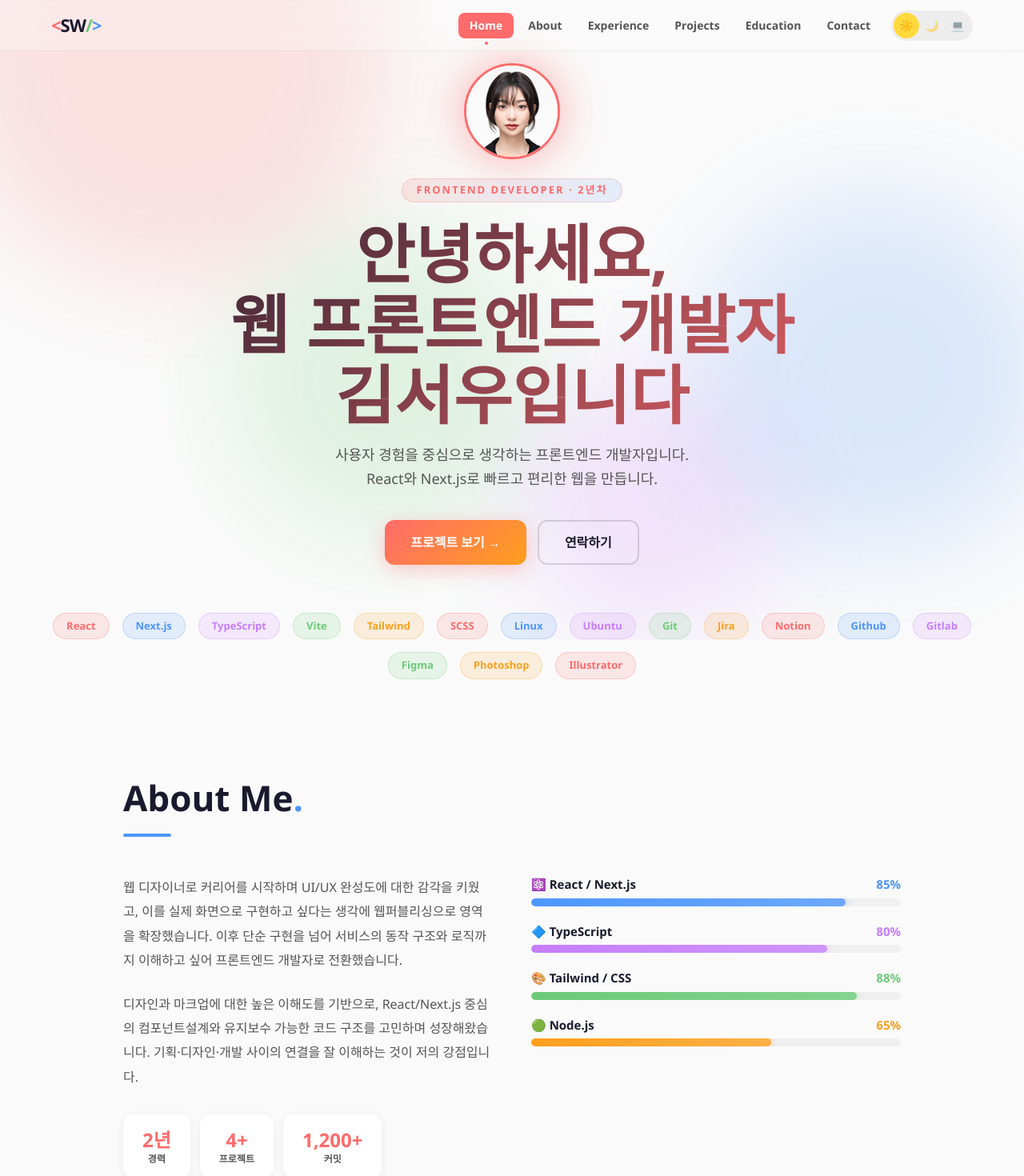
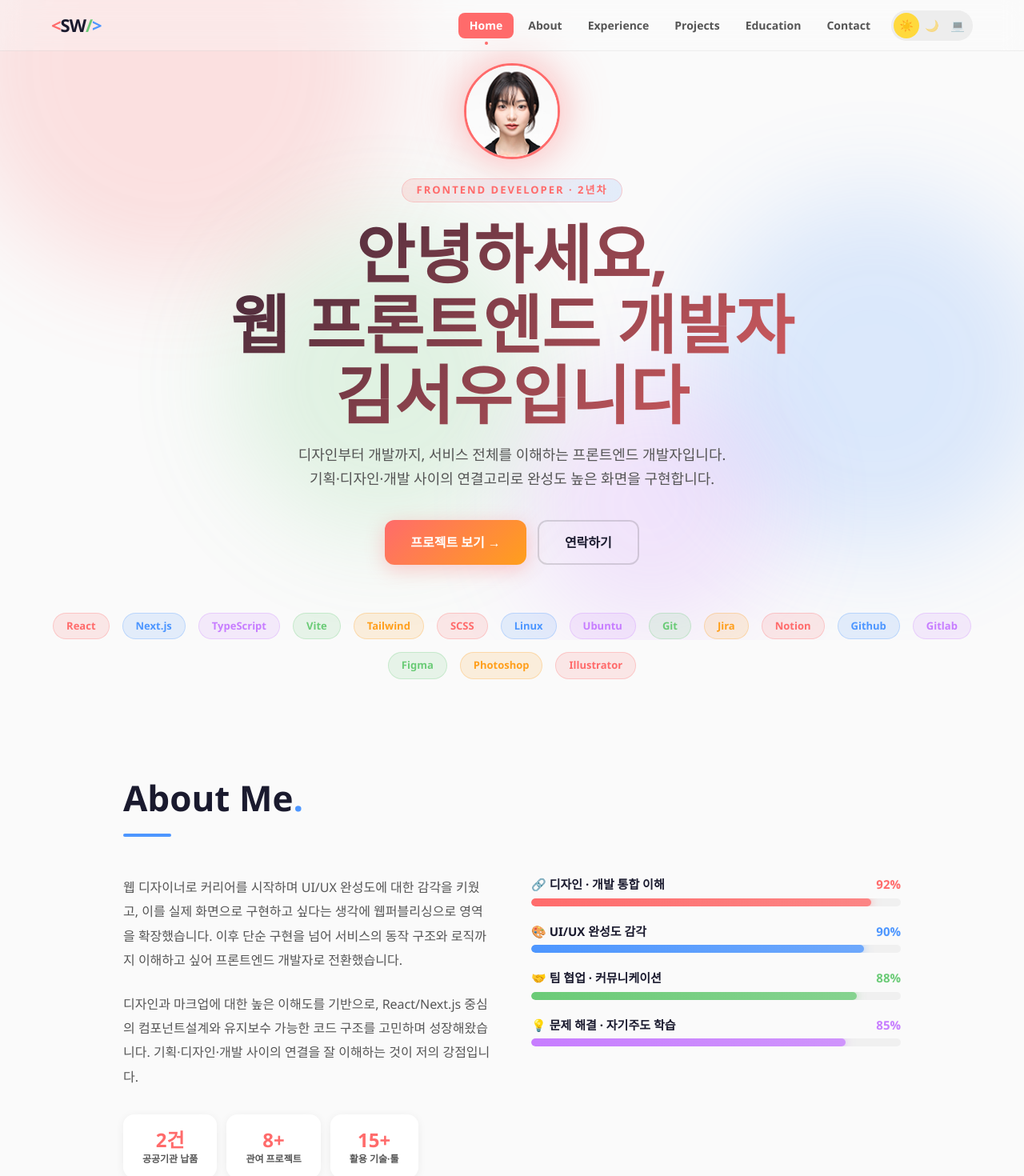
Before and after one commit to ksw-github/my-portfolio, a Next.js app: page / in a window 1280 px wide. Shown: the top 1470 px of the page at 80% size. Built offline with nearby package versions, Linux system fonts and the light colour scheme.

Commit message:
content: About·Hero 섹션 업데이트

```diff
--- a/src/components/sections/AboutSection.tsx
+++ b/src/components/sections/AboutSection.tsx
@@ -24,9 +24,9 @@ export default function AboutSection() {
   }, []);
 
   const stats = [
-    { label: "경력", value: "2년" },
-    { label: "프로젝트", value: "4+" },
-    { label: "커밋", value: "1,200+" },
+    { label: "공공기관 납품", value: "2건" },
+    { label: "관여 프로젝트", value: "8+" },
+    { label: "활용 기술·툴", value: "15+" },
   ];
 
   return (
--- a/src/components/sections/HeroSection.tsx
+++ b/src/components/sections/HeroSection.tsx
@@ -69,9 +69,9 @@ export default function HeroSection({ onScrollTo }: HeroSectionProps) {
 
         {/* 부제목 */}
         <p className="text-[18px] text-theme-sub max-w-[540px] mx-auto mb-9 leading-[1.7]">
-          사용자 경험을 중심으로 생각하는 프론트엔드 개발자입니다.
+          디자인부터 개발까지, 서비스 전체를 이해하는 프론트엔드 개발자입니다.
           <br />
-          React와 Next.js로 빠르고 편리한 웹을 만듭니다.
+          기획·디자인·개발 사이의 연결고리로 완성도 높은 화면을 구현합니다.
         </p>
 
         {/* 버튼 */}
--- a/src/data/projects.ts
+++ b/src/data/projects.ts
@@ -22,13 +22,13 @@ export const projects: Project[] = [
     demo: "#",
     period: "2025.02 ~ 2025.09",
     members: 5,
-    memberRole: "프론트엔드",
+    memberRole: "웹 프론트엔드",
     contribution: 20,
     tags: ["3D GIS", "실시간 스트리밍", "AI 이벤트 감지"],
     features: [
       {
-        title: "관제 UI/UX 퍼플리싱",
-        items: ["프로젝트 전체 UI를 전담하여 하드코딩"],
+        title: "화면 UI/UX 퍼플리싱",
+        items: ["프로젝트 전체 UI를 전담하여 html, scss 하드코딩"],
       },
       {
         title: "실시간 영상 스트리밍 시스템",
@@ -44,23 +44,23 @@ export const projects: Project[] = [
         items: [
           "장비 노드 우클릭으로 AI 분석 타입(얼굴인식, 침입감지 등)을 설정하는 UX 구현",
           "14개 파일에 걸쳐 기존 컴포넌트와 통합 리팩토링",
-          "커스텀 훅으로 리팩토링하여, 3개 컴포넌트에 산재된 우클릭 로직을 1개 훅으로 통합",
-          "Zustand기반 장비 상태 관리 스토어 구축, 기존 팝업 스토어에 AI 타입 관련 액션 확장",
+          "우클릭 메뉴를 커스텀 훅으로 리팩토링하여 3개 컴포넌트에 산재된 우클릭 로직을 1개 훅으로 통합",
+          "Zustand기반 장비 상태관리 스토어 구축, 기존 팝업 스토어에 AI 타입 관련 액션 확장",
         ],
       },
       {
         title: "공통 컴포넌트 및 커스텀 훅 개발",
         items: [
           "공통 팝업 컴포넌트로 기존 파일을 통합하여 중복 SCSS 코드 대폭 삭제, 로그아웃 팝업 컴포넌트 코드 대폭 축소",
-          "마우스스크롤 커스텀 훅 개발, 장비 목록/영상 목록 2개 패널에서 마우스 드래그 스크롤 기능 공통 적용, 리사이즈 대응 포함",
-          "SCSS 리팩토링: 장비관리와 하단 영상스트리밍 모듈의 스타일 코드 네스팅 구조 정리",
+          "마우스스크롤 커스텀 훅 개발, 장비목록/영상목록 2개 패널에서 마우스 드래그스크롤기능 재사용, 리사이즈 대응 포함",
+          "장비관리와 하단 영상스트리밍 모듈의 SCSS 코드 구조 정리(리팩토링)",
         ],
       },
       {
         title: "GIS 맵 UI/UX 개선",
         items: [
           "시야각 렌더링 로직 개선, CesiumJS 기반 CCTV 시야각 시각화 고도화",
-          "CCTV/로봇 아이콘에 CSS 애니메이션 이펙트 적용, 장비 상태 변경 시 시각적 피드백 제공",
+          "CCTV/로봇 아이콘에 CSS 애니메이션 이펙트 적용, 장비상태 변경 시 시각적 피드백 제공",
           "GIS 맵 노드 팝업 및 툴팁 UI 개선",
         ],
       },
@@ -68,9 +68,8 @@ export const projects: Project[] = [
         title: "성과",
         items: [
           "순수 css 퍼플리싱으로 프로젝트 전체 작업기간 대폭 축소",
-          "영상 스트리밍 패널을 포함한 관제 전체 영역 구축",
           "팝업 컴포넌트 구현으로 팝업 관련 중복 SCSS 코드 대폭 축소, 로그아웃 팝업 코드량 66% 축소",
-          "`useContextMenu` 훅 추출로 우클릭 메뉴 로직의 유지보수 포인트 3곳 → 1곳 통합",
+          "우클릭 메뉴 훅 추출로 우클릭 메뉴 로직의 유지보수 포인트 3곳 → 1곳 통합",
           "AI 타입 설정 기능을 설계부터 리팩토링까지 전 주기 수행, 기획 변경 4회에 유연하게 대응",
         ],
       },
@@ -94,7 +93,7 @@ export const projects: Project[] = [
     demo: "#",
     period: "2025.02 ~ 2025.09",
     members: 5,
-    memberRole: "프론트엔드",
+    memberRole: "웹 프론트엔드",
     contribution: 20,
     tags: ["관리 시스템", "운영 효율화"],
     features: [
@@ -144,7 +143,7 @@ export const projects: Project[] = [
     demo: "#",
     period: "2024.03 ~ 2024.08",
     members: 4,
-    memberRole: "프론트엔드",
+    memberRole: "웹 프론트엔드",
     contribution: 20,
     tags: ["GPS 추적", "위치 데이터", "이동 이력", "실시간 모니터링"],
     features: [
@@ -160,17 +159,17 @@ export const projects: Project[] = [
       {
         title: "성과",
         items: [
-          "계정관리 3개 모듈(관리자/사용자/임시사용자) 전체 CRUD를 구현하여 계정 관리 기능 100% 완성",
-          "리팩토링을 통해 중복 모달 코드 40% 감소 및 에러 핸들링 구체화로 운영 이슈 추적 시간 약 50% 단축",
-          "공통 컴포넌트(CommonSearch, CommonTable, CommonModal) 재사용 패턴 적용으로 페이지 신규 개발 시 평균 개발 시간 약 30% 단축",
-          "폼 유효성 검증(아이디/이메일 중복검사, 비밀번호 복합 조건, 필수값 체크)을 프론트단에서 100% 처리하여 불필요한 서버 요청 방지",
+          "계정관리 3개 모듈(관리자/사용자/임시사용자) 전체 CRUD를 구현하여 계정관리 기능 100% 완성",
+          "리팩토링을 통해 중복코드 40%감소 및 에러핸들링 구체화로 운영이슈 추적시간 약 50% 단축",
+          "공통 컴포넌트 재사용 패턴 적용으로 페이지 신규개발 시 평균 개발시간 약 30% 단축",
+          "폼 유효성 검증(ID/Email중복검사, 비밀번호조건, 필수값체크)을 웹 프론트단에서 100% 처리하여 불필요한 서버요청 방지",
         ],
       },
     ],
   },
   {
     title: "한국인삼공사 무인출입/안전관리 시스템",
-    desc: "공사 작업자, 업체, 관리자가 모바일 웹/PC 웹에서 공사허가 및 출입 신청, 완료보고, 공사중지, 안전교육, 안전사항 등을 확인하고 본인 서명을 전자문서화하여 관리하는 시스템으로 작업자/업체용 화면(모바일 웹)과 관리자용 화면(PC 웹)을 담당하였습니다.",
+    desc: "공사 작업자, 업체, 관리자가 모바일 웹/PC 웹에서 공사허가 및 출입 신청, 완료보고, 공사중지, 안전교육, 안전사항 등을 확인하고 본인서명을 전자문서화하여 관리하는 시스템으로 작업자/업체용 화면(모바일 웹)과 관리자용 화면(PC 웹)을 담당하였습니다.",
     stack: ["jQuery", "JavaScript", "mongoDB", "Bootstrap", "Figma"],
     color: COLORS.mint,
     images: ["/kgc.png", "/kgc_beck.png"],
--- a/src/data/skills.ts
+++ b/src/data/skills.ts
@@ -2,8 +2,8 @@ import { COLORS } from "@/constants/colors";
 import { Skill } from "@/types";
 
 export const skills: Skill[] = [
-  { name: "React / Next.js", level: 85, color: COLORS.sky, icon: "⚛️" },
-  { name: "TypeScript", level: 80, color: COLORS.purple, icon: "🔷" },
-  { name: "Tailwind / CSS", level: 88, color: COLORS.mint, icon: "🎨" },
-  { name: "Node.js", level: 65, color: COLORS.orange, icon: "🟢" },
+  { name: "디자인 · 개발 통합 이해", level: 92, color: COLORS.coral, icon: "🔗" },
+  { name: "UI/UX 완성도 감각", level: 90, color: COLORS.sky, icon: "🎨" },
+  { name: "팀 협업 · 커뮤니케이션", level: 88, color: COLORS.mint, icon: "🤝" },
+  { name: "문제 해결 · 자기주도 학습", level: 85, color: COLORS.purple, icon: "💡" },
 ];
```
